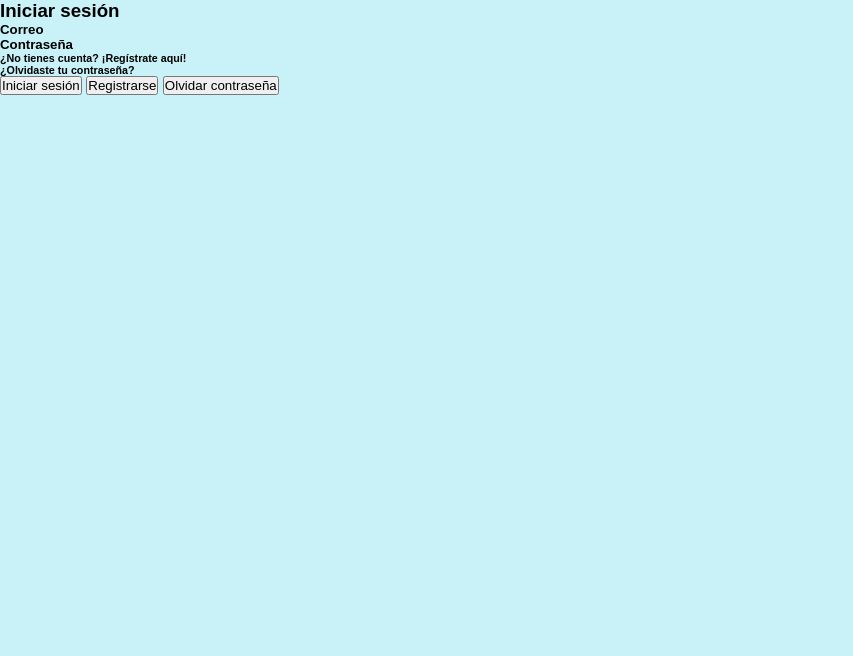
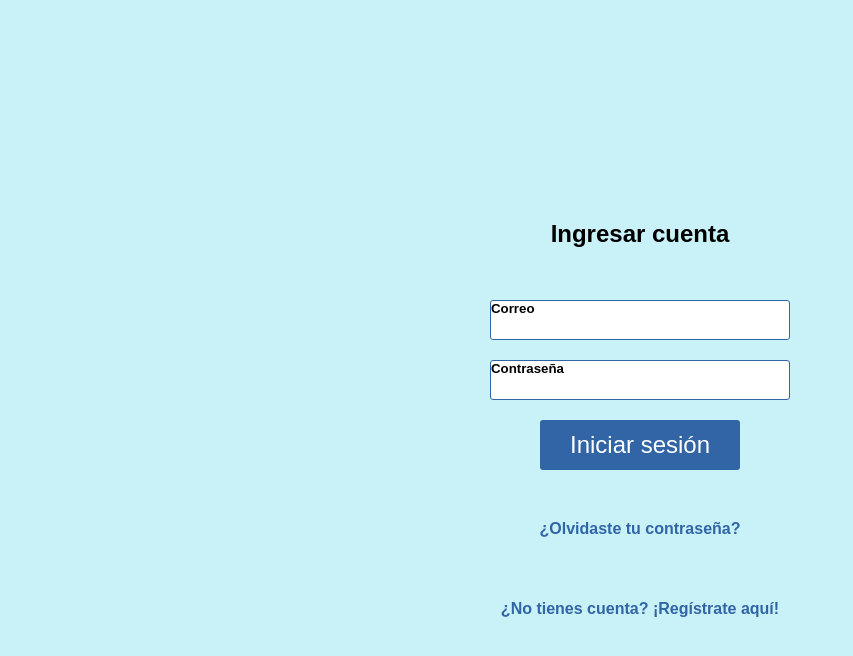
Before and after one commit to 3-TIC-ORT/proyecto-adoptar, a plain HTML site: page Front end/Login.html in a window 1280 px wide. Shown: the whole page, without its empty margins (0-853 px from the left). Drawn offline with Linux system fonts and the light colour scheme.

Commit message:
Cambios en Login

```diff
--- a/Front end/Login.css
+++ b/Front end/Login.css
@@ -7,3 +7,85 @@
     padding: 0;
     box-sizing: border-box;
 }
+#Ingresar{
+position: absolute;
+text-align: center;
+top: 220px;
+    left: 50%;
+    transform: translateX(-50%);
+    width: 200px;
+    height: 50px;
+    font-size: x-large;
+}
+#Correo{
+position: relative;
+top: 300px;
+left: 50%;
+width: 300px;
+transform: translateX(-50%);
+    height: 40px;
+    border-radius: 3px;
+    border: 1px solid #3165A5;
+    background-color: white;
+
+}
+#Contraseña
+{position: relative;
+top: 320px;
+left: 50%;
+width: 300px;
+transform: translateX(-50%);
+    height: 40px;
+    border-radius: 3px;
+    border: 1px solid #3165A5;
+    background-color: white;
+}
+#Correo:hover, #Contraseña:hover{
+    text-decoration: underline;
+background-color: rgb(194, 208, 208);
+    cursor: pointer;
+}
+#Olvidastecontraseña{
+position: absolute;
+text-align: center;
+top: 520px;
+left: 50%;
+transform: translateX(-50%);
+    font-size: medium;
+    color: #3165A5;
+    cursor: pointer;
+}
+#Olvidastecontraseña:hover{
+    text-decoration: underline;
+}
+#Nocuenta{
+position: absolute;
+text-align: center;
+top: 600px;
+left: 50%;
+transform: translateX(-50%);
+    font-size: medium;
+    color: #3165A5;
+    cursor: pointer;
+}
+#Nocuenta:hover{
+    text-decoration: underline;
+}
+#Iniciar-sesion{
+position: absolute;
+text-align: center;
+top: 420px;
+left: 50%;
+transform: translateX(-50%);
+    width: 200px;
+    height: 50px;
+    font-size: x-large;
+    background-color: #3165A5;
+    color: white;
+    border: none;
+    border-radius: 3px;
+}
+#Iniciar-sesion:hover{
+    cursor: pointer;
+    background-color: #1f4f7a;
+}
--- a/Front end/Login.html
+++ b/Front end/Login.html
@@ -8,13 +8,11 @@
      <script src = 'Login.js' defer></script>
 </head>
 <body>
-    <h3>Iniciar sesión</h3>
-    <h5>Correo</h5>
-    <h5>Contraseña</h5>
-    <h6>¿No tienes cuenta? ¡Regístrate aquí!</h6>
-    <h6>¿Olvidaste tu contraseña?</h6>
-    <button id="iniciar-sesion">Iniciar sesión</button>
-    <button id="registrarse">Registrarse</button>
-    <button id="olvidar-contrasena">Olvidar contraseña</button>
+    <h3 id="Ingresar">Ingresar cuenta</h3>
+    <h5 id="Correo">Correo</h5>
+    <h5 id="Contraseña">Contraseña</h5>
+    <h6 id="Nocuenta">¿No tienes cuenta? ¡Regístrate aquí!</h6>
+    <h6 id="Olvidastecontraseña">¿Olvidaste tu contraseña?</h6>
+    <button id="Iniciar-sesion">Iniciar sesión</button>
 </body>
 </html>
```
